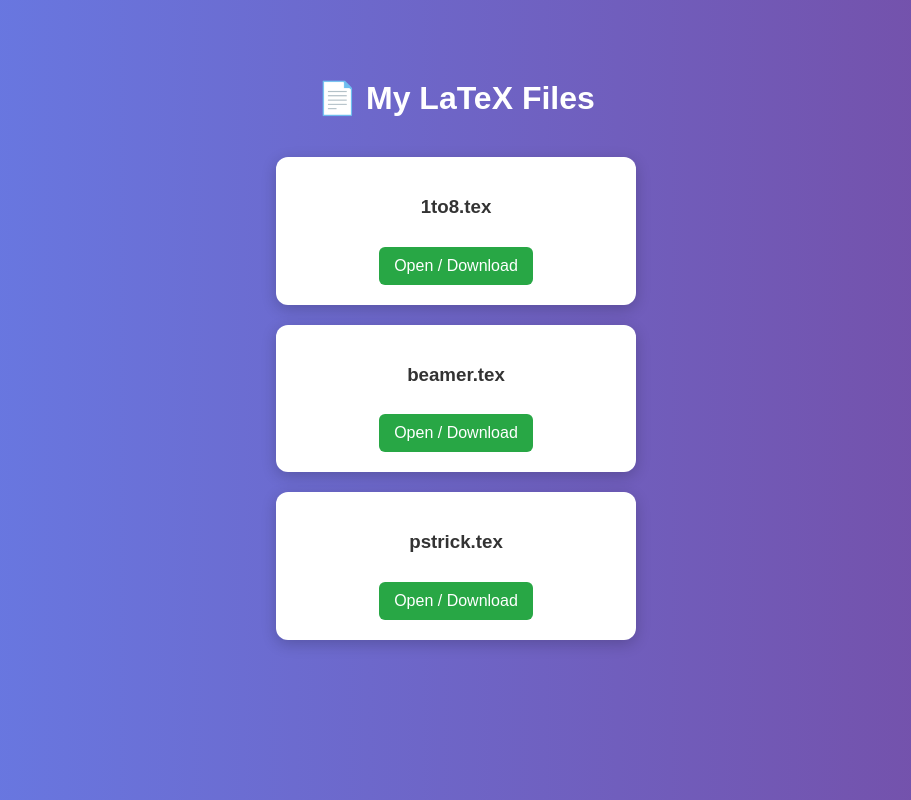
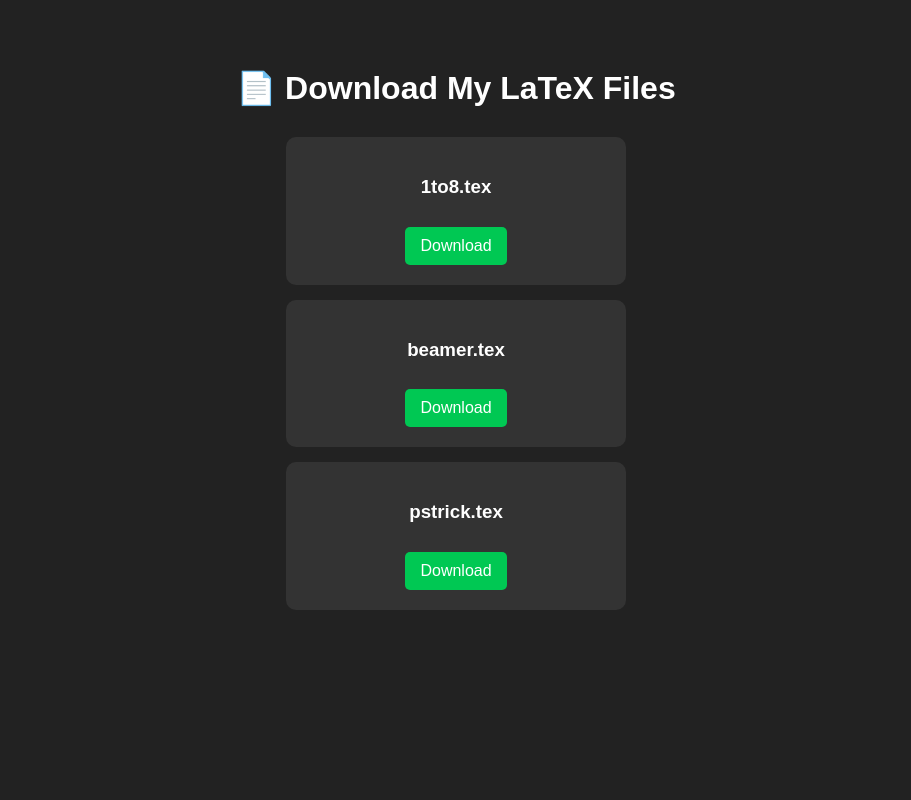
Before and after one commit to amrendra92singh/practical, a plain HTML site: page index.html in a window 1280 px wide. Shown: the whole page, without its empty margins (184-1095 px from the left). Drawn offline with Linux system fonts and the light colour scheme.

Commit message:
Update index.html

```diff
--- a/index.html
+++ b/index.html
@@ -3,58 +3,62 @@
 <head>
     <meta charset="UTF-8">
     <meta name="viewport" content="width=device-width, initial-scale=1.0">
-    <title>LaTeX Files</title>
+    <title>My LaTeX Files</title>
+
     <style>
         body {
             font-family: Arial, sans-serif;
-            background: linear-gradient(to right, #667eea, #764ba2);
+            background: #222;
+            color: #fff;
             text-align: center;
-            color: white;
-            padding: 50px;
+            padding: 40px;
         }
+
         h1 {
-            margin-bottom: 40px;
+            margin-bottom: 30px;
         }
-        .file-box {
-            background: white;
-            color: #333;
+
+        .file {
+            background: #333;
+            margin: 15px auto;
             padding: 20px;
-            margin: 20px auto;
-            width: 320px;
-            border-radius: 12px;
-            box-shadow: 0 4px 15px rgba(0,0,0,0.2);
+            width: 300px;
+            border-radius: 10px;
         }
+
         a {
-            text-decoration: none;
-            color: white;
-            background: #28a745;
-            padding: 10px 15px;
-            border-radius: 6px;
             display: inline-block;
             margin-top: 10px;
+            padding: 10px 15px;
+            background: #00c853;
+            color: white;
+            text-decoration: none;
+            border-radius: 5px;
         }
+
         a:hover {
-            background: #1e7e34;
+            background: #009624;
         }
     </style>
 </head>
+
 <body>
 
-    <h1>📄 My LaTeX Files</h1>
+    <h1>📄 Download My LaTeX Files</h1>
 
-    <div class="file-box">
+    <div class="file">
         <h3>1to8.tex</h3>
-        <a href="1to8.tex" target="_blank">Open / Download</a>
+        <a href="./1to8.tex" download>Download</a>
     </div>
 
-    <div class="file-box">
+    <div class="file">
         <h3>beamer.tex</h3>
-        <a href="beamer.tex" target="_blank">Open / Download</a>
+        <a href="./beamer.tex" download>Download</a>
     </div>
 
-    <div class="file-box">
+    <div class="file">
         <h3>pstrick.tex</h3>
-        <a href="pstrick.tex" target="_blank">Open / Download</a>
+        <a href="./pstrick.tex" download>Download</a>
     </div>
 
 </body>
```
